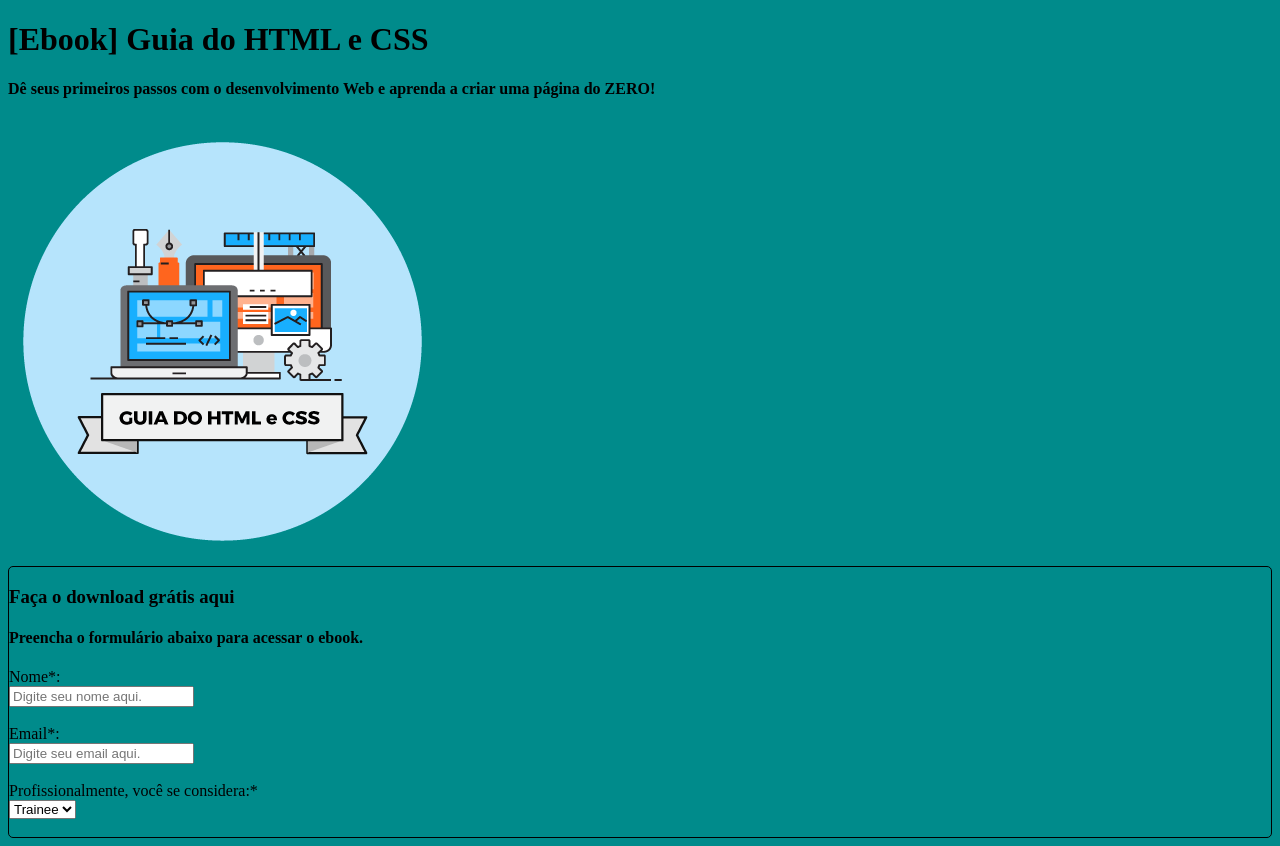
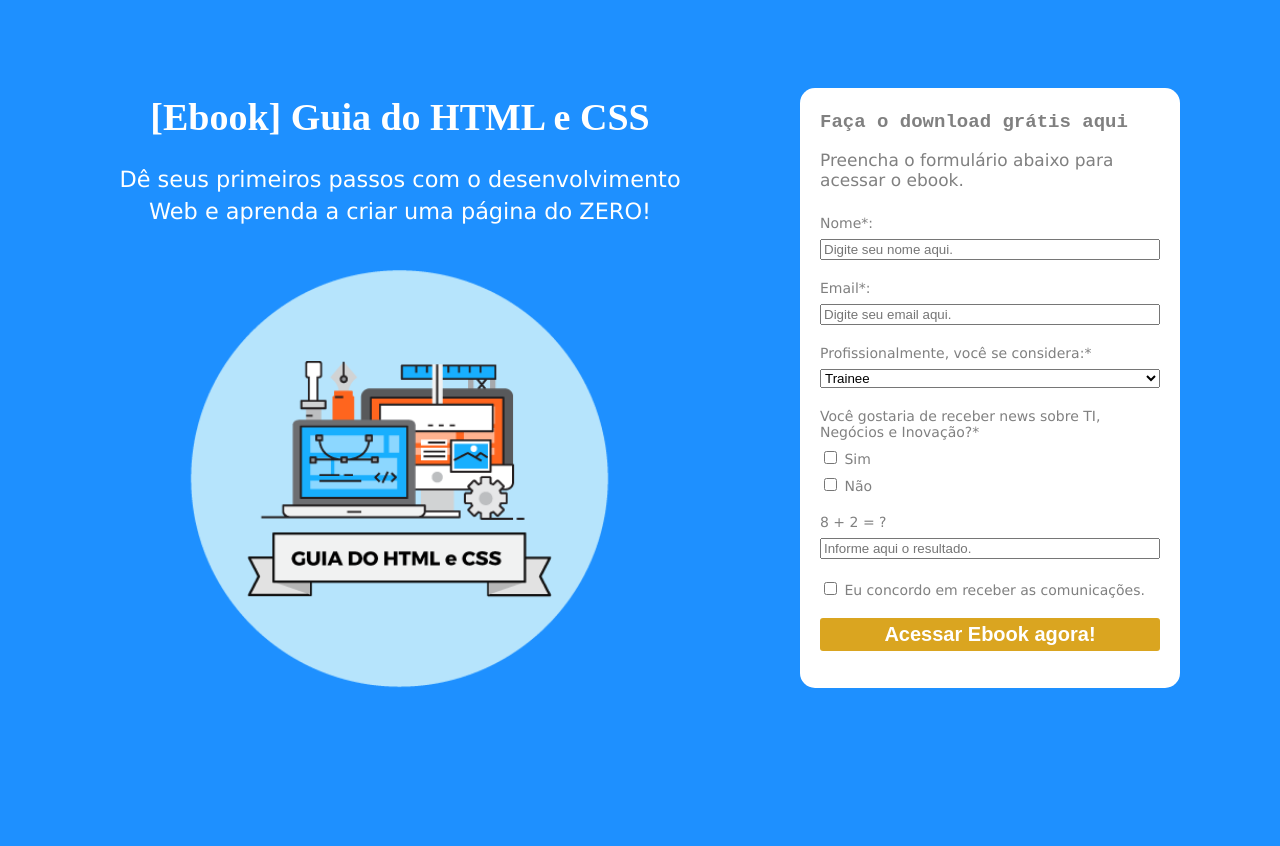
Before and after one commit to Ocramjr/pagina-teste, a plain HTML site: page index.html in a window 1280 px wide. After the commit the page ends 800 px from the top, so only its background shows below. Drawn offline with Linux system fonts and the light colour scheme.

Commit message:
Finalizado página para avaliação

```diff
--- a/assets/css/style.css
+++ b/assets/css/style.css
@@ -1,12 +1,91 @@
 body {
-    background-color:darkcyan;
+    background-color: dodgerblue;
+}
+
+.container {
+    width: 100%;
+    height: 80vh;
+    display: flex;
+    justify-content: center;
+    align-items: center;
+    gap: 100px;
 }
 
 .form {
-    border: 1px solid black;
-    border-radius: 5px;
+    width: 380px;
+    height: 600px;
+    margin-top: 120px;
+    padding: 20px;
+    border: 1px none black;
+    border-radius: 15px;
+    display: flex;
+    flex-direction: column;
+    background-color: white;
+    box-sizing: border-box;
+    gap: 20px;
+
 }
 
-.image-form {
-    width: 80px;
+.text {
+    width: 600px;
+    text-align: center;
+    color: white;
 }
+
+.imagem-form {
+    width: 450px;
+}
+
+.title {
+    font-weight: bolder;
+    margin-top: 4em;
+    font-size: 38px;
+    text-align: center;
+}
+
+.subtitle {
+    line-height: 1.4em;
+    font-weight: 200;
+    font-family: Verdana, Geneva, Tahoma, sans-serif;
+    font-size: 1.4em;
+}
+
+.campo-form {
+    display: flex;
+    flex-direction: column;
+    font-family: Verdana, Geneva, Tahoma, sans-serif;
+    font-size: 14px;
+    color: gray;
+    gap: 8px;
+}
+
+.validar {
+    color: gray;
+    font-family: Verdana, Geneva, Tahoma, sans-serif;
+    font-size: 14px;
+}
+
+.form-title {
+    margin-top: 3px;
+    font-size: 19px;
+    font-family: 'Courier New', Courier, monospace;
+}
+
+.form-subtitle {
+    font-size: 17px;
+    margin-bottom: 5px;
+}
+
+.checkbox {
+    margin-top: 10px;
+}
+
+.botao {
+    background-color: goldenrod;
+    padding: 5px;
+    border: none;
+    border-radius: 3px;
+    font-weight: bold;
+    font-size: 20px;
+    color: white;
+}
--- a/index.html
+++ b/index.html
@@ -12,34 +12,59 @@
 <body>
     <main class="container">
         <div class="text">
-                <h1>[Ebook] Guia do HTML e CSS</h1>
-                <h4>Dê seus primeiros passos com o desenvolvimento Web e aprenda a criar uma página do ZERO!</h4>
-                <img src="./assets/css/image_guia.png" alt="" class="imagem-form">
+            <h1 class="title">[Ebook] Guia do HTML e CSS</h1>
+            <h2 class="subtitle">Dê seus primeiros passos com o desenvolvimento Web e aprenda a criar uma página do
+                ZERO!</h2>
+            <img class="imagem-form" src="./assets/css/image_guia.png" alt="">
         </div>
         <section>
             <form class="form">
-                <h3>Faça o download grátis aqui</h3>
-                <h4>Preencha o formulário abaixo para acessar o ebook.</h4>
+                <div class="campo-form">
+                    <div>
+                        <h2 class="form-title">Faça o download grátis aqui</h2>
+                        <p class="form-subtitle">Preencha o formulário abaixo para acessar o ebook.</p>
+                    </div>
+                </div>
+                <div class="campo-form">
                     <label for="name">Nome*:</label>
-                <br>
                     <input type="text" placeholder="Digite seu nome aqui." id="name" name="name">
-                <br><br>
+                </div>
+                <div class="campo-form">
                     <label for="mail">Email*:</label>
-                <br>
                     <input type="email" placeholder="Digite seu email aqui." id="mail" name="mail">
-                <br><br>
+                </div>
+                <div class="campo-form">
                     <label for="job">Profissionalmente, você se considera:*</label>
-                <br>
                     <select name="job" id="job">
                         <option value="valor1">Trainee</option>
                         <option value="valor2">Júnior</option>
                         <option value="valor3">Pleno</option>
                         <option value="valor4">Sênior</option>
                     </select>
-                <br><br>
-
+                </div>
+                <div class="campo-form">
+                    <label>Você gostaria de receber news sobre TI, Negócios e Inovação?*</label>
+                    <div>
+                        <input type="checkbox" id="Sim" name="checkbox" value="Sim" required>
+                        <label for="Sim">Sim</label>
+                    </div>
+                    <div>
+                        <input type="checkbox" id="Não" name="checkbox" value="Não" required>
+                        <label for="Não">Não</label>
+                    </div>
+                </div>
+                <div class="campo-form">
+                    <label for="calculo">8 + 2 = ?</label>
+                    <input type="text" placeholder="Informe aqui o resultado.">
+                </div>
+                <div class="validar">
+                    <input type="checkbox" id="validar" name="checkbox" value="validar" required>
+                    <label for="Sim">Eu concordo em receber as comunicações.</label>
+                </div>
+                <div class="campo-form">
+                    <input class="botao" type="button" id="acesso" name="acesso" value="Acessar Ebook agora!">
+                </div>
             </form>
-
         </section>
     </main>
 </body>
```
Lines whose indentation alone changed are shown as unchanged.
